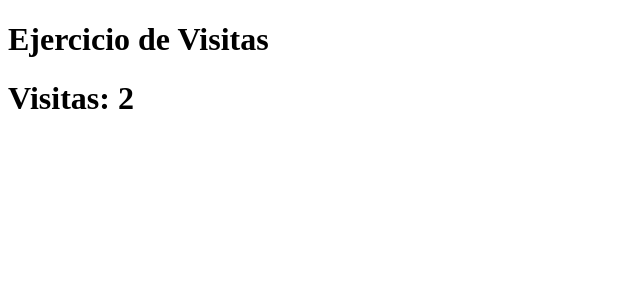
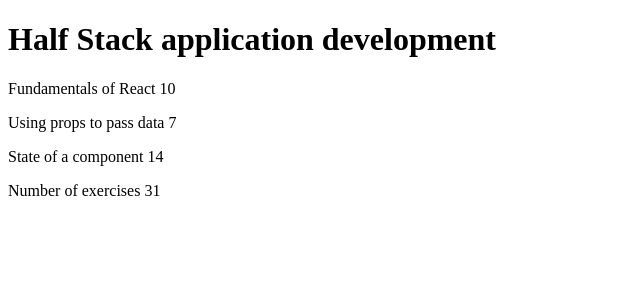
Before and after one commit to falvarezz139/fullstack_fer, a React (Vite) app: page / in a window 1280 px wide. Shown: the top 300 px of the page, without its empty margins (0-640 px from the left). Built offline with nearby package versions, Linux system fonts and the light colour scheme.

Commit message:
introduccion

```diff
--- a/src/App.jsx
+++ b/src/App.jsx
@@ -1,32 +1,27 @@
-import React, { useState, useEffect } from "react";
-
-function Visitas() {
-  const [visitas, setVisitas] = useState(0);
-
-  useEffect(() => {
-    const intervalo = setInterval(() => {
-      setVisitas((prevVisitas) => prevVisitas + 1);
-    }, 2000);
-
-    return () => {
-      clearInterval(intervalo);
-    };
-  }, []);
+const App = () => {
+  const course = "Half Stack application development";
+  const part1 = "Fundamentals of React";
+  const exercises1 = 10;
+  const part2 = "Using props to pass data";
+  const exercises2 = 7;
+  const part3 = "State of a component";
+  const exercises3 = 14;
 
   return (
     <div>
-      <h1>Visitas: {visitas}</h1>
+      <h1>{course}</h1>
+      <p>
+        {part1} {exercises1}
+      </p>
+      <p>
+        {part2} {exercises2}
+      </p>
+      <p>
+        {part3} {exercises3}
+      </p>
+      <p>Number of exercises {exercises1 + exercises2 + exercises3}</p>
     </div>
   );
-}
-
-function App() {
-  return (
-    <div>
-      <h1>Ejercicio de Visitas</h1>
-      <Visitas />
-    </div>
-  );
-}
+};
 
 export default App;
--- a/src/main.jsx
+++ b/src/main.jsx
@@ -1,26 +1,5 @@
-import React from 'react'
-import ReactDOM from 'react-dom/client'
+import ReactDOM from "react-dom/client";
 
-import App from './App'
+import App from "./App";
 
-const notes = [
-  {
-    id: 1,
-    content: 'HTML is easy',
-    important: true
-  },
-  {
-    id: 2,
-    content: 'Browser can execute only JavaScript',
-    important: false
-  },
-  {
-    id: 3,
-    content: 'GET and POST are the most important methods of HTTP protocol',
-    important: true
-  }
-]
-
-ReactDOM.createRoot(document.getElementById('root')).render(
-  <App notes={notes} />
-)
+ReactDOM.createRoot(document.getElementById("root")).render(<App />);
```
Also changed, not shown: eslint.config.js (+18 -17 lines).
